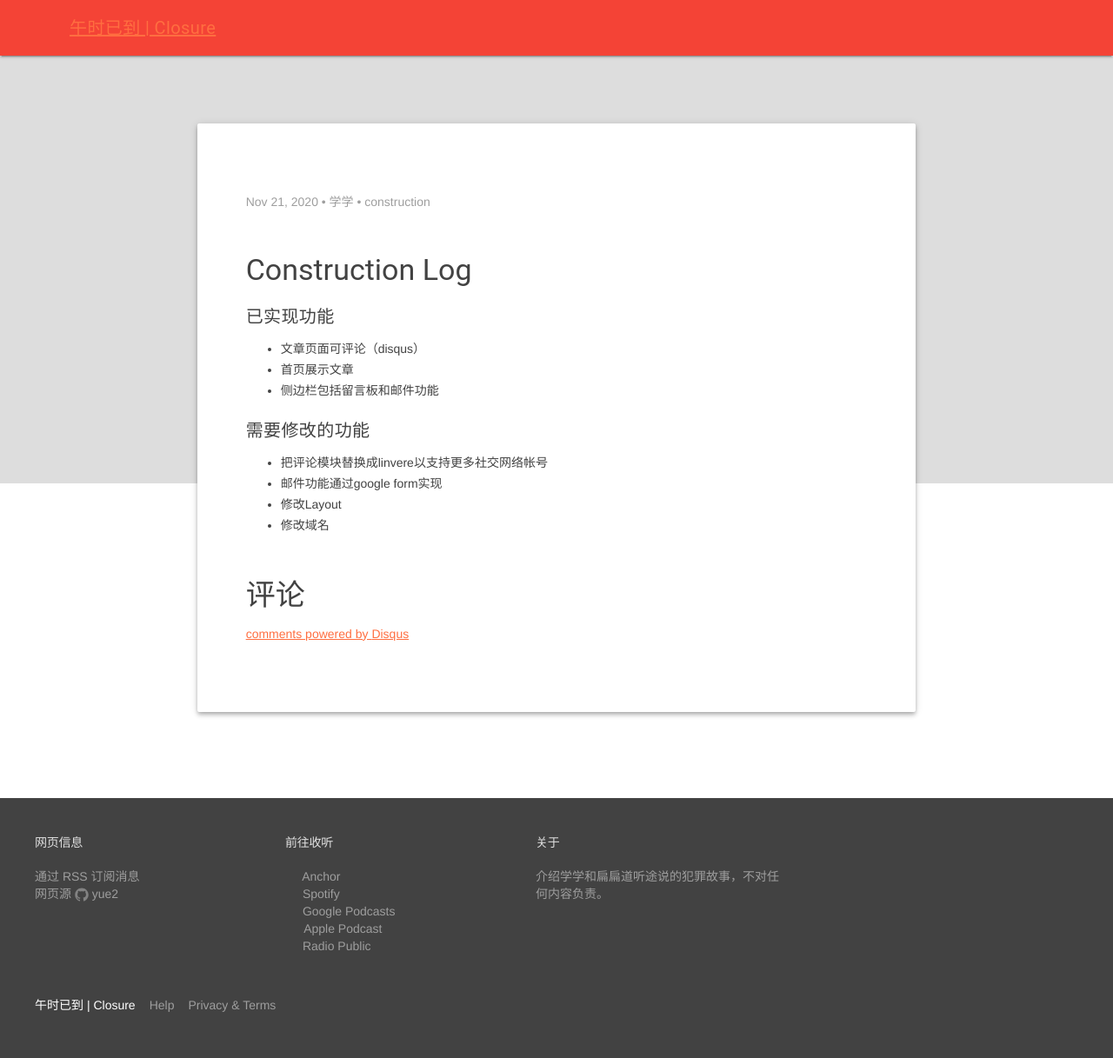
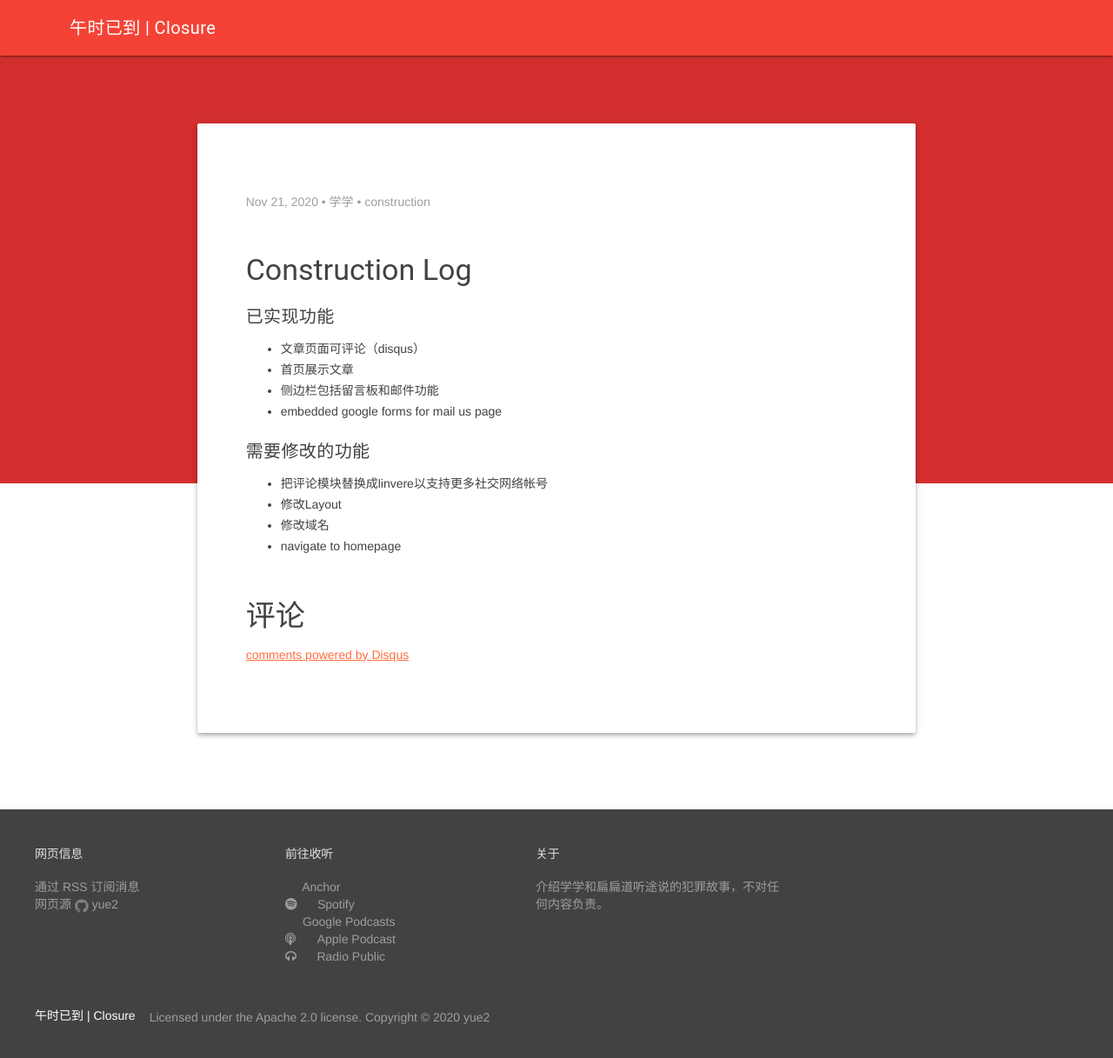
Before and after one commit to gdgmanagua/jekyll-mdl, a Jekyll site: the page built from _posts/2020-11-21-construction-log.md, in a window 1280 px wide. Shown: the top 1217 px of the page at 87% size. Built offline with Jekyll 4.4.1, drawn with Linux system fonts in a browser that asks for light colours; nearby versions of some CDN libraries; comment, search, counter and statistics services are not loaded; a style sheet for code colours, icons or effects is not loaded.

Commit message:
changed ribbon color and fixed company icons

```diff
--- a/_includes/footer.html
+++ b/_includes/footer.html
@@ -5,8 +5,7 @@
       <input class="mdl-mega-footer--heading-checkbox" type="checkbox" checked>
       <h1 class="mdl-mega-footer--heading">网页信息</h1>
       <ul class="mdl-mega-footer--link-list">
-        <li><a href="mailto:{{ site.email }}">{{ site.email }}</a></li>
-        <li><a href="{{ "/feed.xml" | prepend: site.baseurl }}">通过 RSS 订阅消息</a></li>
+        <li><a href="{{ /feed.xml | prepend: site.baseurl }}">通过 RSS 订阅消息</a></li>
         {% if site.github_username %}
         <li>
           <a href="https://github.com/{{ site.github_username }}">
@@ -42,7 +41,7 @@
         {% if site.spotify_podcast %}
         <li>
           <a href="https://open.spotify.com/show/2Ur0uGHRj7hNPrznkQJtdm">
-            <span class="icon-volume-up">
+            <span class="fa fa-spotify">
               <svg viewBox="0 0 16 16" style="width:16px;height:16px">
               </svg>
             </span>
@@ -64,7 +63,7 @@
         {% if site.apple_podcast %}
         <li>
           <a href="https://podcasts.apple.com/us/podcast/%E5%8D%88%E6%97%B6%E5%B7%B2%E5%88%B0-closure/id1523868860">
-            <span class="icon-apple">
+            <span class="fa fa-podcast">
               <svg style="width:18px;height:18px" viewBox="0 0 24 24">
               </svg>
             </span>
@@ -75,7 +74,7 @@
         {% if site.radio_public %}
         <li>
           <a href="https://radiopublic.com/closure-6NVn1g">
-            <span class="icon-archive">
+            <span class="fa fa-headphones">
               <svg style="width:16px;height:16px" viewBox="0 0 16 16">
               </svg>
             </span>
@@ -102,8 +101,7 @@
   <div class="mdl-mega-footer--bottom-section">
     <div class="mdl-logo">{{ site.title }}</div>
     <ul class="mdl-mega-footer--link-list">
-      <li><a href="#">Help</a></li>
-      <li><a href="#">Privacy & Terms</a></li>
+      Licensed under the Apache 2.0 license. Copyright © 2020 <a href="https://github.com/{{ site.github_username }}">yue2</a>
     </ul>
   </div>
 
--- a/_includes/head.html
+++ b/_includes/head.html
@@ -17,6 +17,7 @@
   <!-- font awesome fonts -->
   <link href="//netdna.bootstrapcdn.com/twitter-bootstrap/2.3.2/css/bootstrap-combined.no-icons.min.css" rel="stylesheet">
   <link href="//netdna.bootstrapcdn.com/font-awesome/3.2.1/css/font-awesome.css" rel="stylesheet">
+  <link rel="stylesheet" href="https://cdnjs.cloudflare.com/ajax/libs/font-awesome/4.7.0/css/font-awesome.min.css">
 
   <!-- Custom theme css -->
   <link rel="stylesheet" href="{{ "/assets/css/main.css" | prepend: site.baseurl }}">
--- a/_includes/header.html
+++ b/_includes/header.html
@@ -2,7 +2,7 @@
 
     <div class="mdl-layout__header-row">
       <!-- Title -->
-      <span class="mdl-layout-title"><a class="mdl-layout-title" href="{{ page.url }}">{{ site.title }}</a></span>
+      <span class="mdl-layout-title">{{ site.title }}</span>
       <!-- Add spacer, to align navigation to the right -->
       <div class="mdl-layout-spacer"></div>
 
@@ -36,6 +36,7 @@
   <div class="mdl-layout__drawer">
     <span class="mdl-layout-title">Menu</span>
     <nav class="mdl-navigation">
+      <a class="mdl-navigation__link" href="{{site.url}}">首页</a>
     {% for page in site.pages %}
       {% if page.title %}
       <a class="mdl-navigation__link" href="{{ page.url | prepend: site.baseurl }}">{{ page.title }}</a>
--- a/_layouts/page.html
+++ b/_layouts/page.html
@@ -1,7 +1,7 @@
 ---
 layout: default
 ---
-<div class="post-ribbon"></div>
+<div class="post-ribbon mdl-color--red-700"></div>
 <main class="post-main mdl-layout__content">
   <div class="post-container mdl-grid">
     <div class="mdl-cell mdl-cell--2-col mdl-cell--hide-tablet mdl-cell--hide-phone"></div>
--- a/_layouts/post.html
+++ b/_layouts/post.html
@@ -2,7 +2,7 @@
 layout: default
 disqus: true
 ---
-<div class="post-ribbon"></div>
+<div class="post-ribbon mdl-color--red-700"></div>
 <main class="post-main mdl-layout__content">
   <div class="post-container mdl-grid">
     <div class="mdl-cell mdl-cell--2-col mdl-cell--hide-tablet mdl-cell--hide-phone"></div>
--- a/_posts/2020-11-21-construction-log.md
+++ b/_posts/2020-11-21-construction-log.md
@@ -8,9 +8,10 @@ categories: construction
 - 文章页面可评论（disqus）
 - 首页展示文章
 - 侧边栏包括留言板和邮件功能
+- embedded google forms for mail us page
 
 ##### 需要修改的功能
 - 把评论模块替换成linvere以支持更多社交网络帐号
-- 邮件功能通过google form实现
 - 修改Layout
 - 修改域名
+- navigate to homepage
```
Also changed, not shown: _posts/2020-11-20-Message-Board.markdown (deleted, +0 -31 lines), _posts/2020-11-20-Test-Post.markdown (added, +13 -0 lines), mailus.html (added, +11 -0 lines), mailus.md (deleted, +0 -9 lines).
